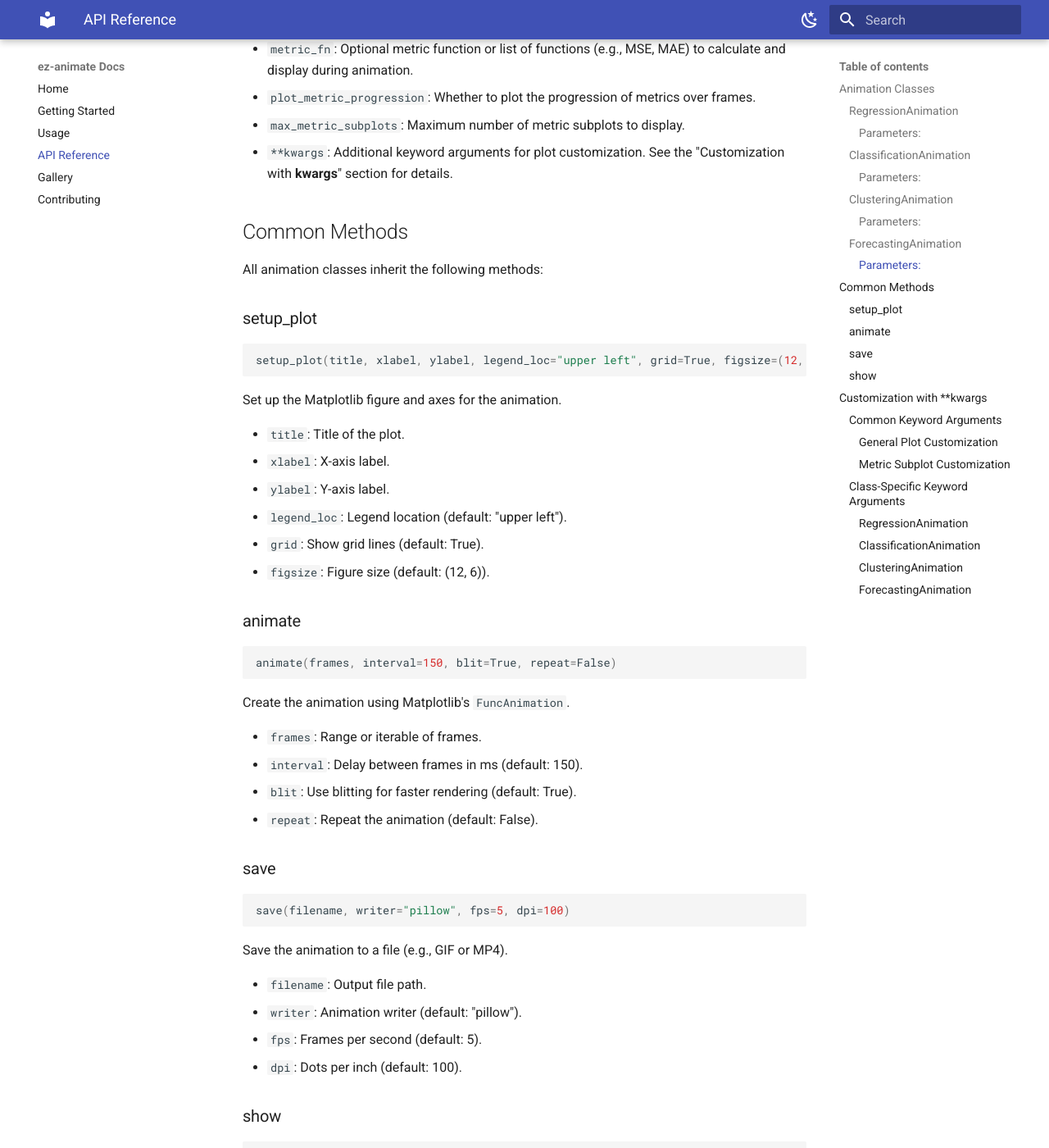
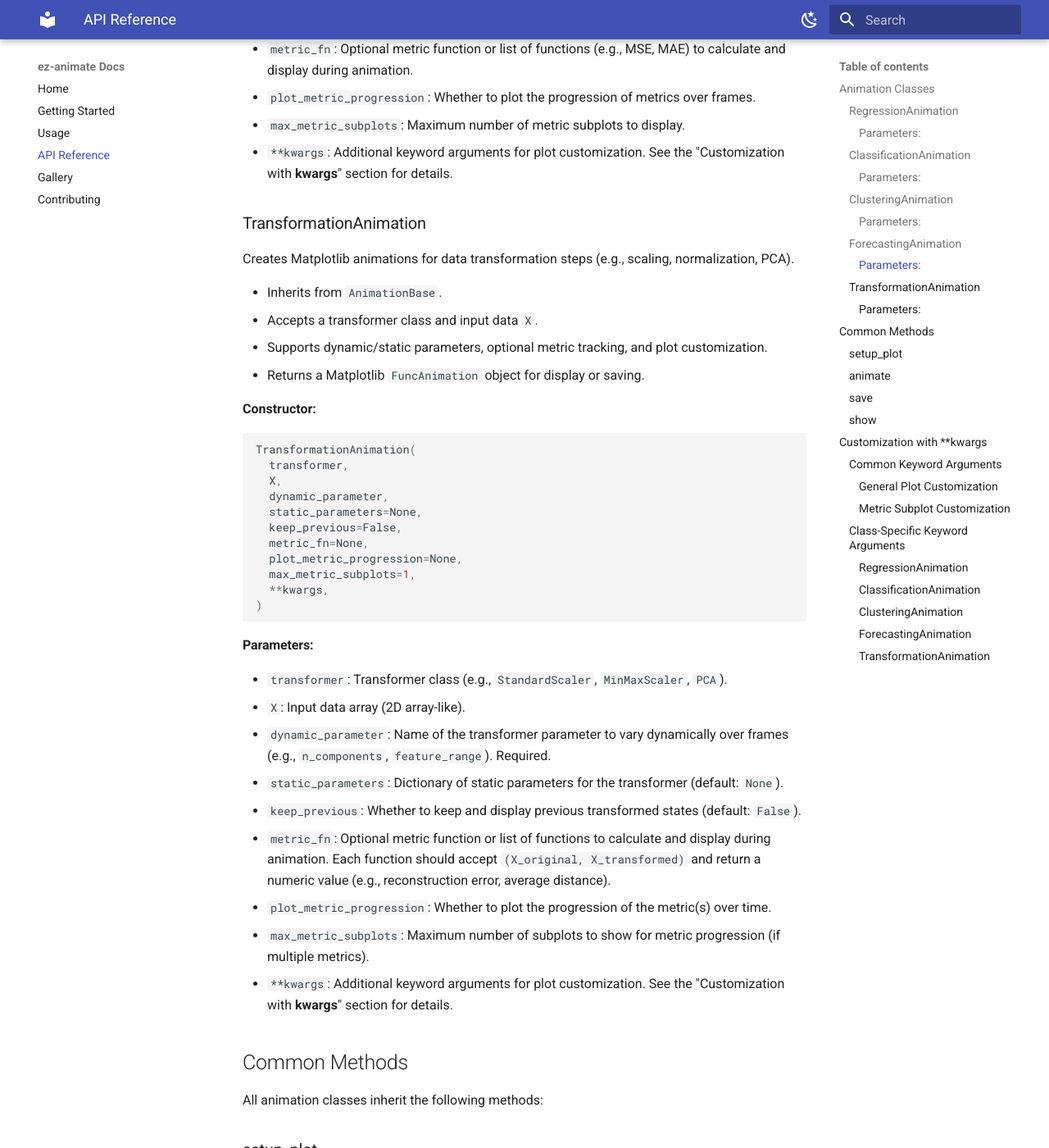
Before and after one commit to SantiagoEnriqueGA/ez-animate, an MkDocs documentation site: the page built from docs/api.md, in a window 1280 px wide and 1400 px high, scrolled down 4788 px. Shown: the whole window at 82% size. Built offline with MkDocs 1.6.1 and Material for MkDocs 9.7.7, drawn with Linux system fonts in a browser that asks for light colours; some of the changed text lies outside the part shown.

Commit message:
feat: add TransformationAnimation class to API documentation

````diff
--- a/docs/api.md
+++ b/docs/api.md
@@ -1,7 +1,7 @@
 # API Reference
 
 ## Animation Classes
-This section describes the main animation classes provided by `ez-animate`. Each class is designed to create specific types of animations for different use cases, such as regression, classification, and forecasting.
+This section describes the main animation classes provided by `ez-animate`. Each class is designed to create specific types of animations for different use cases, such as regression, classification, clustering, forecasting, and data transformation.
 
 ### RegressionAnimation
 
@@ -181,6 +181,42 @@ ForecastingAnimation(
 - `**kwargs`: Additional keyword arguments for plot customization. See the "Customization with **kwargs**" section for details.
 
 
+### TransformationAnimation
+
+Creates Matplotlib animations for data transformation steps (e.g., scaling, normalization, PCA).
+
+- Inherits from `AnimationBase`.
+- Accepts a transformer class and input data `X`.
+- Supports dynamic/static parameters, optional metric tracking, and plot customization.
+- Returns a Matplotlib `FuncAnimation` object for display or saving.
+
+**Constructor:**
+```python
+TransformationAnimation(
+  transformer,
+  X,
+  dynamic_parameter,
+  static_parameters=None,
+  keep_previous=False,
+  metric_fn=None,
+  plot_metric_progression=None,
+  max_metric_subplots=1,
+  **kwargs,
+)
+```
+
+#### Parameters:
+- `transformer`: Transformer class (e.g., `StandardScaler`, `MinMaxScaler`, `PCA`).
+- `X`: Input data array (2D array-like).
+- `dynamic_parameter`: Name of the transformer parameter to vary dynamically over frames (e.g., `n_components`, `feature_range`). Required.
+- `static_parameters`: Dictionary of static parameters for the transformer (default: `None`).
+- `keep_previous`: Whether to keep and display previous transformed states (default: `False`).
+- `metric_fn`: Optional metric function or list of functions to calculate and display during animation. Each function should accept `(X_original, X_transformed)` and return a numeric value (e.g., reconstruction error, average distance).
+- `plot_metric_progression`: Whether to plot the progression of the metric(s) over time.
+- `max_metric_subplots`: Maximum number of subplots to show for metric progression (if multiple metrics).
+- `**kwargs`: Additional keyword arguments for plot customization. See the "Customization with **kwargs**" section for details.
+
+
 ## Common Methods
 
 All animation classes inherit the following methods:
@@ -300,3 +336,9 @@ The following `kwargs` are used with specific animation classes. They customize
   - Example: `fitted_line_kwargs={'color': 'orange', 'zorder': 4}`
 - `forecast_line_kwargs`: Customizes the line for the forecasted values.
   - Example: `forecast_line_kwargs={'color': 'purple', 'marker': 'o'}`
+
+#### TransformationAnimation
+- `scatter_kwargs`: Customizes the scatter plot for the original input data points.
+  - Example: `scatter_kwargs={'color': 'blue', 'alpha': 0.6}`
+- `scatter_kwargs_test`: Customizes the scatter plot for the transformed data points.
+  - Example: `scatter_kwargs_test={'color': 'orange', 'alpha': 0.7, 'marker': 'x'}`
````
